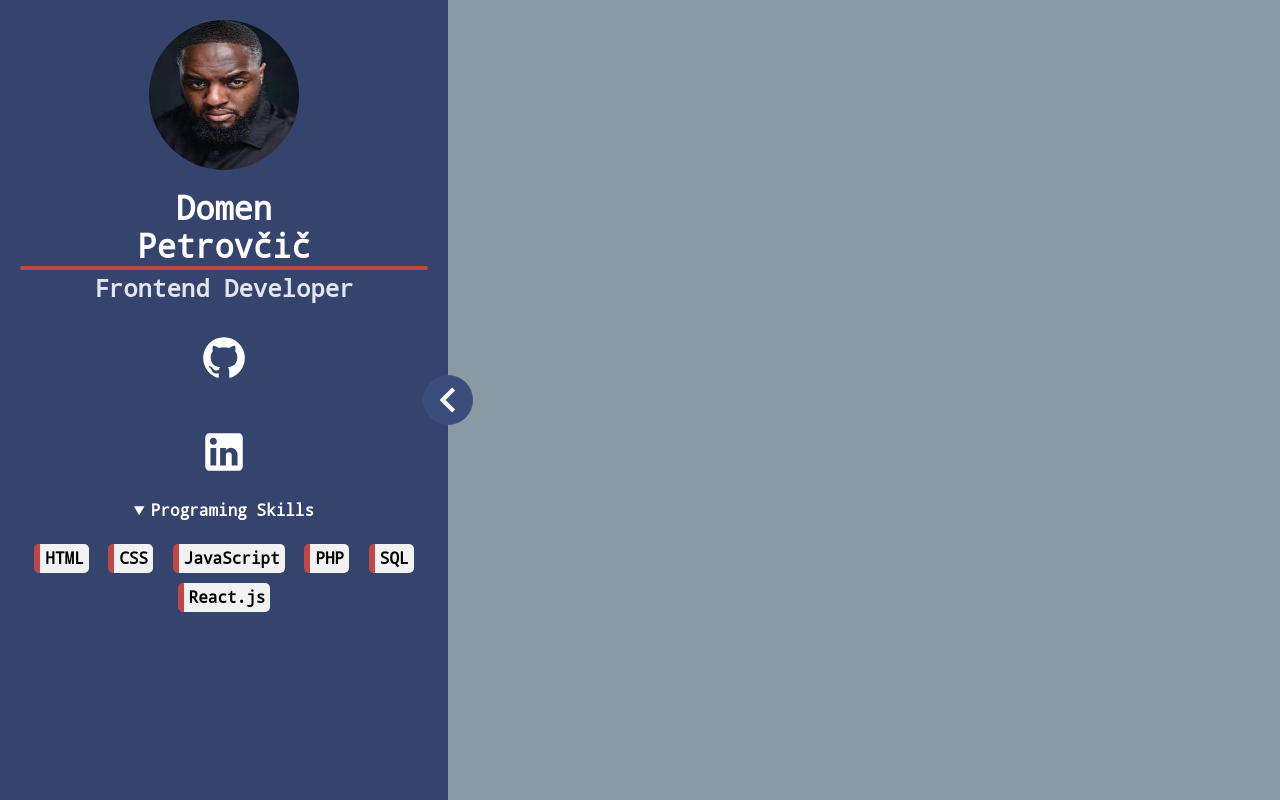
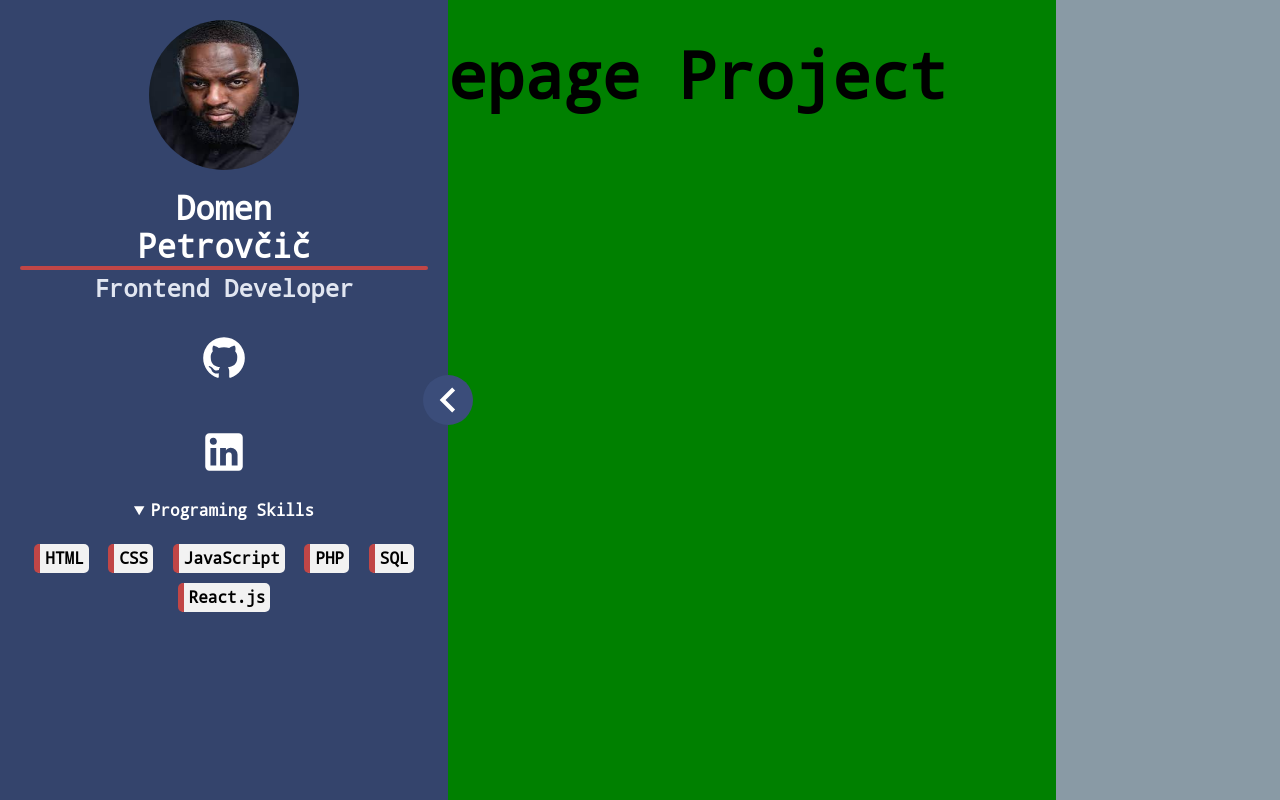
Before and after one commit to Skiddie93/Portfolio, a React (Create React App) app: page /project/1 in a window 1280 px wide. Built offline with nearby package versions, Linux system fonts and the light colour scheme.

Commit message:
rewriten fetching

```diff
--- a/src/App.jsx
+++ b/src/App.jsx
@@ -1,19 +1,32 @@
-import React from 'react';
+
 import ReactDOM from 'react-dom';
 import './styles.css';
 import {BrowserRouter as Router,Switch,Route} from 'react-router-dom'
 import Panel from './panel.jsx'
 import ContentList from './contentList.jsx'
 import Project from "./project.jsx"
+import React,{useState, useEffect} from 'react'
 
 function App() {
+
+  useEffect(()=>{
+      getData()
+    },[])
+
+  async function getData(){
+   let data = await fetch("/projectData.json")
+   let response = await data.json();
+   dataSet(response)
+ }
+  let [dataState, dataSet] = useState([])
+
   return (
     <Router>
       <div>
         <Panel />
           <Switch>
-            <Route path="/project/:id" component={Project} />
-            <Route path="/"  component={ContentList} />
+            <Route path="/project/:id" render={(props)=> <Project {...props} data={dataState} />} />
+            <Route path="/"  render={()=> <ContentList data={dataState}/>} />
           </Switch>
       </div>
 </Router>
--- a/src/contentList.jsx
+++ b/src/contentList.jsx
@@ -2,28 +2,12 @@ import './styles.css';
 import codingplaceholder from './media/codingplaceholder.png';
 import React,{useState, useEffect} from 'react'
 import {Link} from 'react-router-dom'
-function ContentList(){
+import {importAll} from './functions.js'
+function ContentList(props){
 
-  useEffect(()=>{
-    getData()
-  },[])
-
-  let [dataState, dataSet] = useState([])
-    let [picState, picSet] = useState("codingplaceholder.png")
-
-  async function getData(){
-    let get = await fetch('./projectData.json')
-    let response = await get.json()
-    dataSet(response)
-  }
-
-  function importAll(r) {
-  let images = {};
-  r.keys().map((item, index) => { images[item.replace('./', '')] = r(item); });
-  return images;
-}
-
-const images = importAll(require.context('./media', false, /\.(png|jpe?g|svg)$/));
+  const dataState = props.data
+  let [picState, picSet] = useState("codingplaceholder.png")
+  const images = importAll(require.context('./media', false, /\.(png|jpe?g|svg)$/));
 
   return(
 
--- /dev/null
+++ b/src/functions.js
@@ -0,0 +1,6 @@
+
+export function importAll(r) {
+let images = {};
+r.keys().map((item, index) => { images[item.replace('./', '')] = r(item); });
+return images;
+}
--- a/src/project.jsx
+++ b/src/project.jsx
@@ -1,36 +1,55 @@
 import './styles.css';
 import React,{useState, useEffect} from 'react'
-import ProjectDescription from './projectDes.jsx'
+import {importAll} from './functions.js'
 
 
 function Project(props){
+
+  const images = importAll(require.context('./media', false, /\.(png|jpe?g|svg)$/));
+  const params = props.match.params.id
   useEffect(()=>{
-    getData()
+    switch(params) {
+  case "1":
+    descSet(homepage())
+    break;
+  case "2":
+    descSet(webfictional())
+    break;
+  default:
+    descSet("not found")
+}
+  },[])
 
 
 
-  },[])
 
-  let [itemState, itemSet] = useState([])
+let [descState, descSet] = useState("asdasd")
 
 
-async function getData(){
-  let data = await fetch('/projectData.json')
-  let response = await data.json()
-  itemSet(response)
+  return(
+
+    <div className="projectDescription">
+      {descState}
+    </div>
+  )
 }
-  const id = props.match.params.id
 
+//______________________________________________________________________________________________________________
+
+
+function homepage(){
   return(
     <div>
-    {itemState.map(val => {
-      if(val.id == id){
-      return <h1 key={val.id}>{val.name}</h1>
-    }
-    })}
-    <ProjectDescription id={id} />
-  </div>
+    <h1>Homepage Project</h1>
 
-)
- }
-export default Project;
+      </div>
+  )
+}
+
+function webfictional(){
+  return(
+    <p>hihi</p>
+  )
+}
+
+export default Project
--- a/src/projectDes.jsx
+++ /dev/null
@@ -1,41 +0,0 @@
-import './styles.css';
-import React,{useState, useEffect} from 'react'
-
-
-
-function ProjectDescription(props){
-
-  useEffect(()=>{
-    if(props.id==1){
-        desSet(homepage())
-    } else if(props.id==2){
-      desSet(webfictional())
-    }
-  },[])
-
-let [desState, desSet] = useState("")
-
-
-  return(
-
-    <div>
-      {desState}
-    </div>
-  )
-}
-
-
-
-export default ProjectDescription
-
-function homepage(){
-  return(
-    <p>yoyo</p>
-  )
-}
-
-function webfictional(){
-  return(
-    <p>hihi</p>
-  )
-}
--- a/src/styles.css
+++ b/src/styles.css
@@ -20,6 +20,7 @@ body {
   color: white;
   padding: 2.5vh;
   transition: transform ease 0.5s;
+  z-index: 10;
 }
 .mainPanel.closeePanel {
   transform: translateX(-101%);
@@ -192,6 +193,23 @@ ul li:hover:before {
   visibility: visible;
 }
 
+.projectDescription {
+  position: relative;
+  height: 100vh;
+  width: 65%;
+  background: green;
+  left: 50vw;
+  transform: translateX(-50%);
+}
+.projectDescription h1 {
+  position: absolute;
+  display: block;
+  width: 100%;
+  text-align: center;
+  padding-top: 40px;
+  font-size: 4rem;
+  font-weight: bold;
+}
 @media only screen and (max-height: 690px) {
   .meInfo {
     margin: 20px 0 0;
--- a/src/styles.scss
+++ b/src/styles.scss
@@ -23,7 +23,7 @@ body {
   color: white;
   padding: $panel-padding;
   transition: transform ease 0.5s;
-
+  z-index: 10;
   &.closeePanel {
     transform: translateX(-101%);
   }
@@ -202,6 +202,27 @@ ul li:hover:before {
   visibility: visible;
 }
 
+.projectDescription{
+  position: relative;
+  height: 100vh;
+  width:  65%;
+  background: green;
+  left: 50vw;
+  transform: translateX(-50%);
+  & h1{
+    position: absolute;
+    display: block;
+    width: 100%;
+    text-align: center;
+    padding-top: 40px;
+    font-size: 4rem;
+    font-weight: bold;
+  }
+  & img{
+
+  }
+}
+
 @media only screen and (max-height: 690px) {
   .meInfo {
     margin: 20px 0 0;
```
